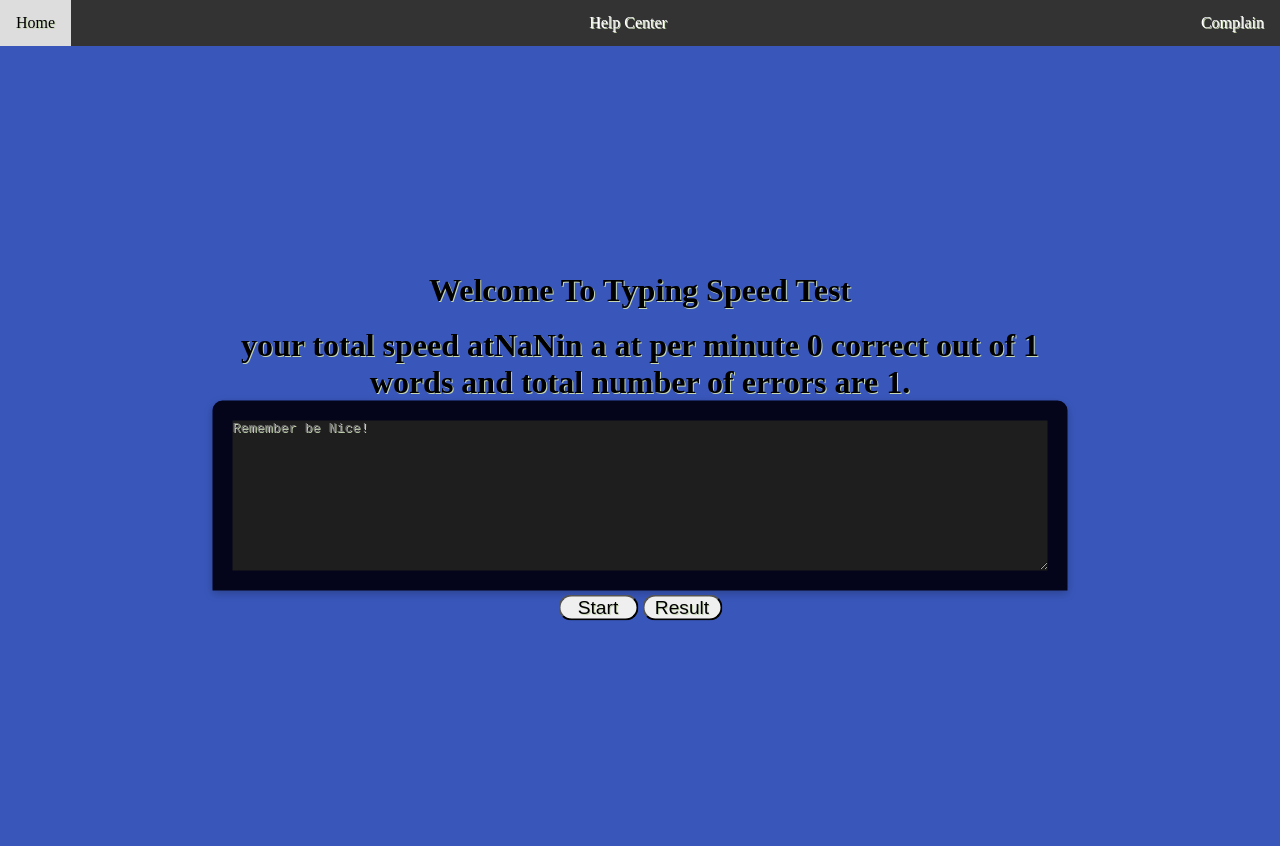
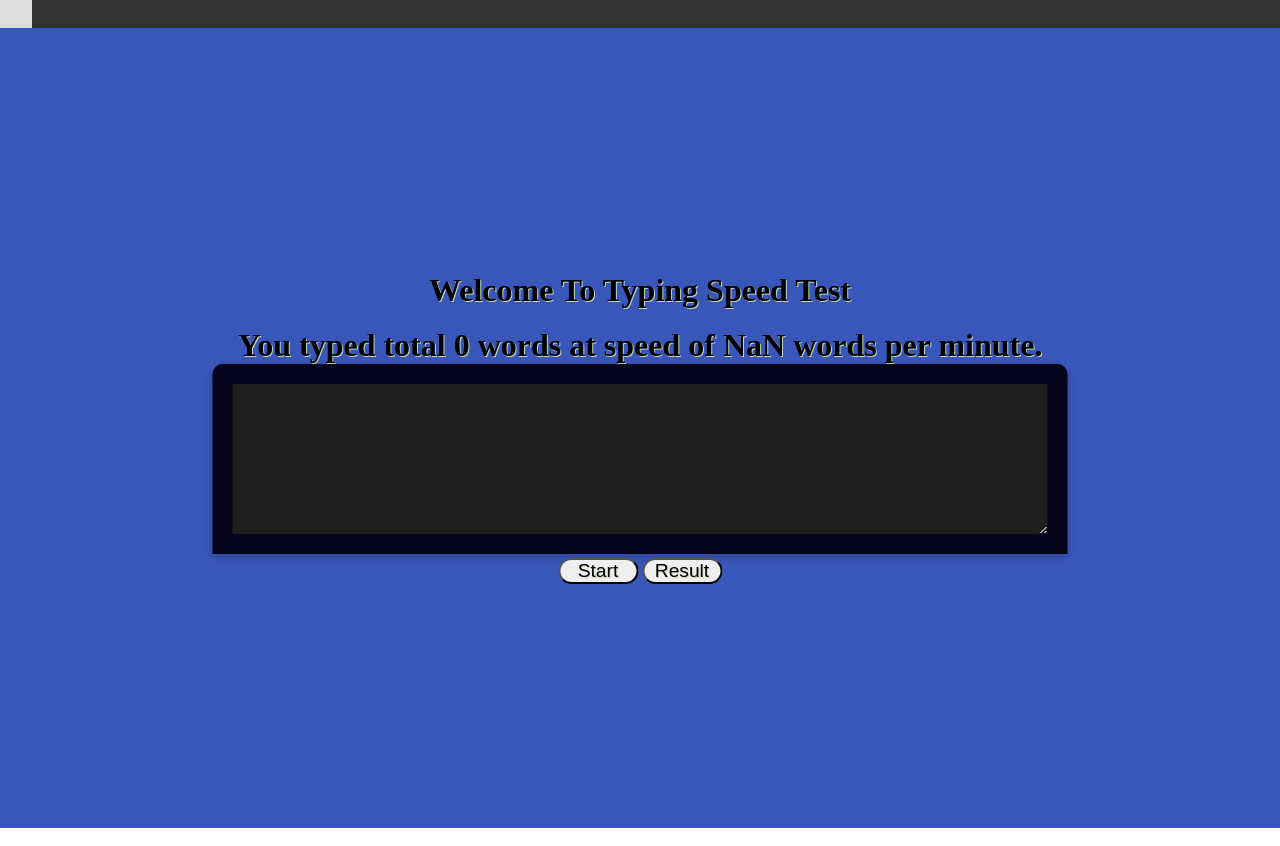
Before and after one commit to Palakgupta2002/Typing_speed, a website: page index.html in a window 1280 px wide. Both pictures are taken after a click on the button "Result". Drawn offline with Linux system fonts and the light colour scheme.

Commit message:
completed

```diff
--- a/index.html
+++ b/index.html
@@ -5,14 +5,15 @@
     <meta http-equiv="X-UA-Compatible" content="IE=edge">
     <meta name="viewport" content="width=device-width, initial-scale=1.0">
     <link rel="stylesheet" href="index.css">
-    <title>Document</title>
+    <link rel="shortcut icon" href="./image.jpg" type="image/x-icon">
+    <title>Tying_speed_test</title>
 </head>
 <body>
     <nav>
         <ul>
-          <li><a href="#" class="nav-item">Home</a></li>
-          <li><a href="#" class="nav-item">Help Center</a></li>
-          <li><a href="#" class="nav-item">Complain</a></li>
+          <li><a href="#" class="nav-item"></a></li>
+          <li><a href="#" class="nav-item"></a></li>
+          <li><a href="#" class="nav-item"></a></li>
         </ul>
       </nav>
 
--- a/index.js
+++ b/index.js
@@ -32,38 +32,27 @@ function Wordcounter(str) {
 }
 
 resultbtn.addEventListener("click", () => {
-    document.getElementById("msg").innerHTML = "";
+    typewords.innerText=" ";
+    document.getElementById("msg").innerText = "";
     sentencebtn.innerText = "Start";
     let date = new Date();
-    endtime = date.getTime();
-    let totaltime = ((endtime - starttime) / 1000);
-    console.log(totaltime, "hello");
-    let totalstr = typewords.value;
-    let wordcount = Wordcounter(totalstr);
-    let speed=Math.round((wordcount/totaltime)*60);
-    let finalmsg="your total speed at"+speed+"in a "+"at per minute";
-    finalmsg+=comparewords(msg.innerText,totalstr);
-    msg.innerText=finalmsg;
-    msg.style.color="black";
-    console.log(finalmsg);
+        endtime = date.getTime();
+        const totalTime = (endtime - starttime) / 1000;
+        const userTypedWords = typewords.value;
+        const wordsCount = wordCounter(userTypedWords);
+        const speed = Math.round((wordsCount / totalTime) * 60);
+        const finalMsg = `You typed total ${wordsCount} words at speed of ${speed} words per minute.`;
+        document.getElementById("result").innerHTML = finalMsg;
+
 });
-function comparewords(str1, str2) {
-    if (str2 === undefined || str2 === null) {
-        console.log("Invalid input: string is undefined or null");
-        return 0;
-    }
 
-    let words1 = str1.split(" ");
-    let words2 = str2.split(" ");
-    let cnt = 0;
-    words1.forEach(function(index, item) {
-        if (item == words2[index]) {
-            cnt++;
-        }
-    });
-    let errorwords = words1.length - cnt;
-    return "  " + cnt +"   " +"  correct out of " +"  "+ words1.length +"  " + "   words and total number of errors are  " +" "+ errorwords + ".";
-}
+    function wordCounter(str) {
+        const words = str.split(" ").filter((word) => word !== "");
+        return words.length;
+      }
+
+
+
 
 
 async function getRandomSentence() {
```
Also changed, not shown: image.jpg (added).
